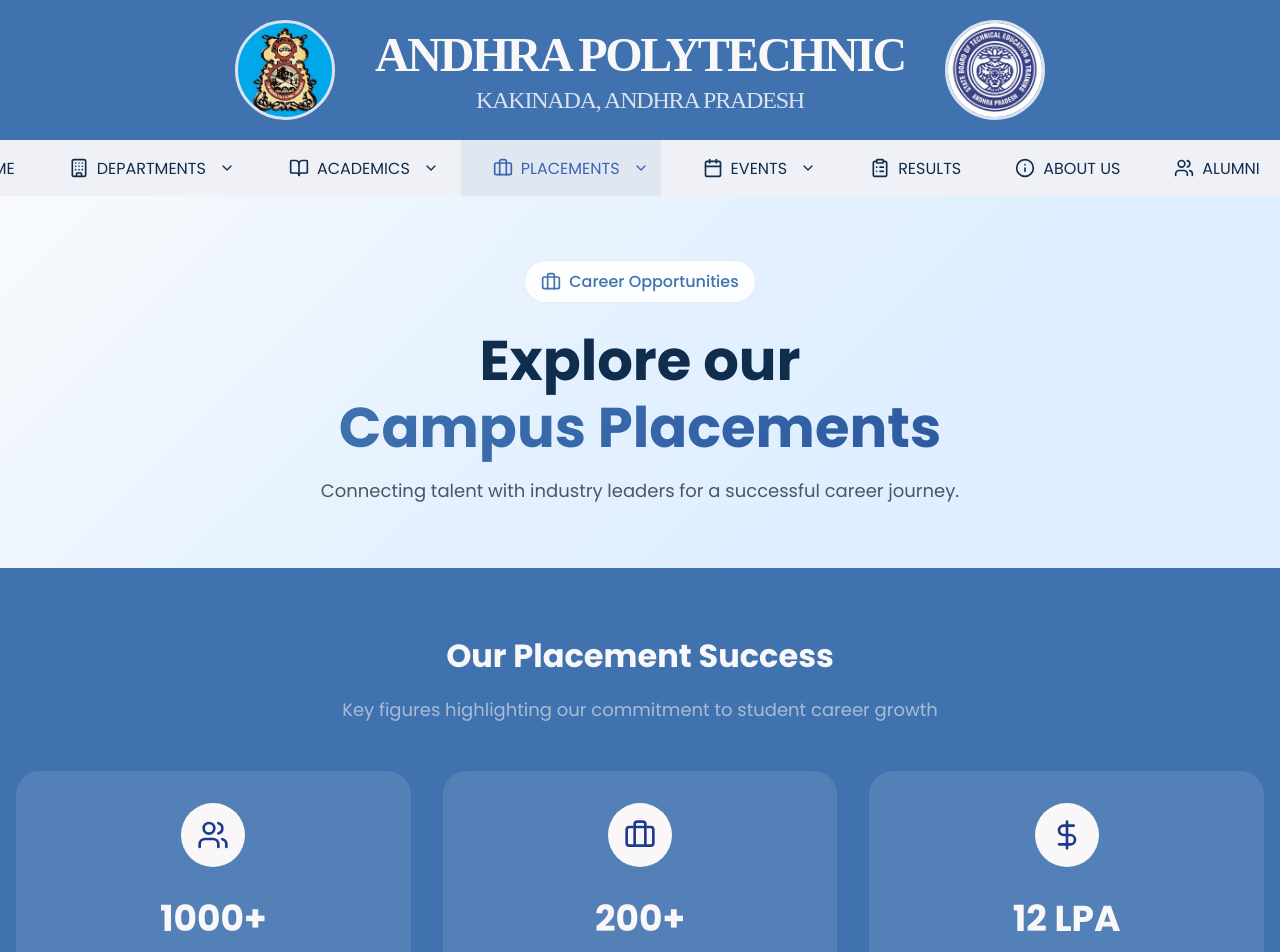
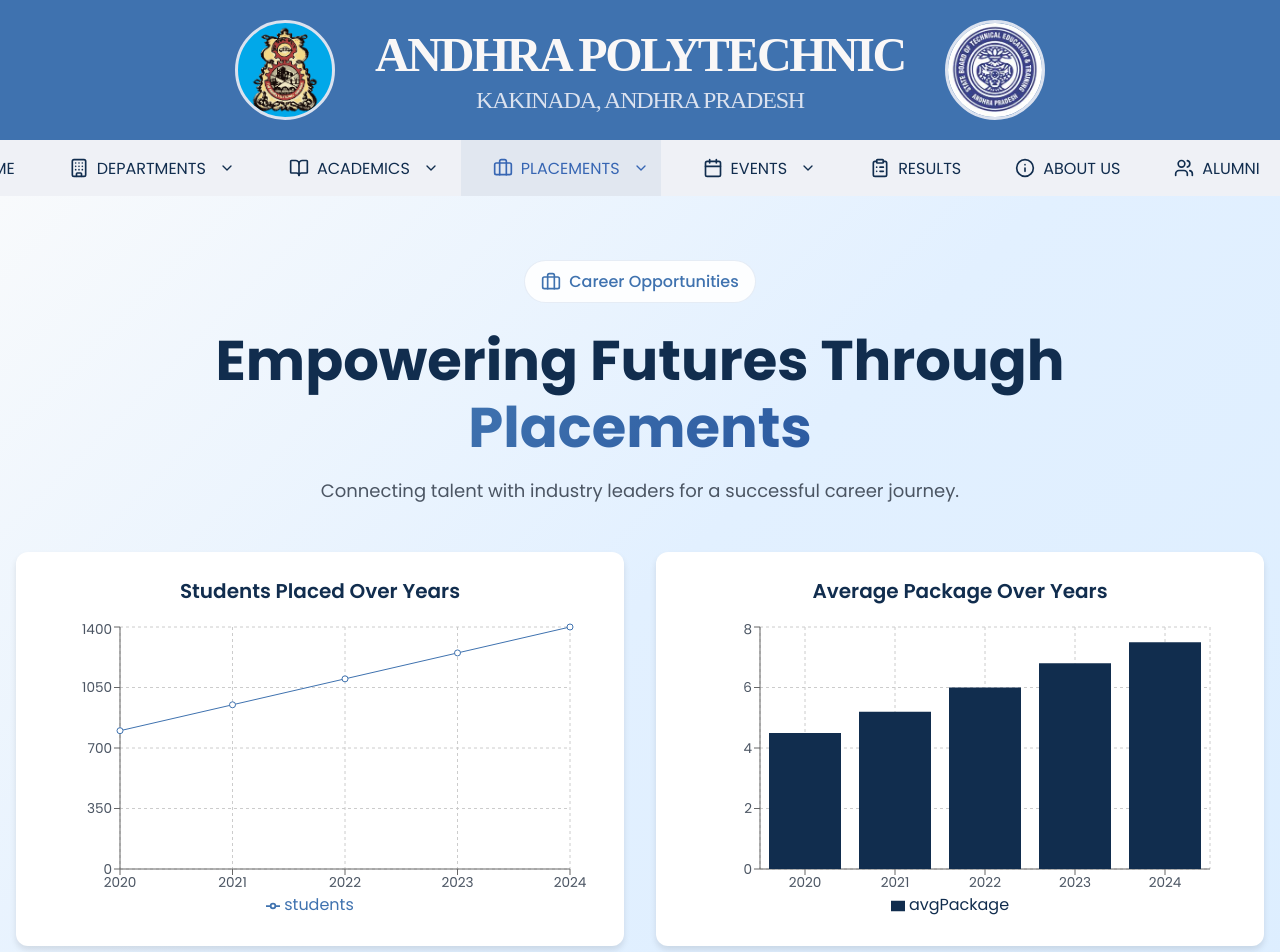
Before and after one commit to DhanushSaiCoder/AndhraPolytechnic, a React (Create React App) app in the folder frontend/: page /placements in a window 1280 px wide. Shown: the top 952 px of the page. Built offline with nearby package versions, Linux system fonts and the light colour scheme.

Commit message:
+charts placements

```diff
--- a/frontend/src/components/PlacementsComponents/PlacementsHeroSection.js
+++ b/frontend/src/components/PlacementsComponents/PlacementsHeroSection.js
@@ -1,6 +1,23 @@
 import React from 'react';
 import '../../styles/PlacementsStyles/PlacementsHeroSection.css';
 import { Briefcase } from 'lucide-react';
+import { LineChart, Line, BarChart, Bar, XAxis, YAxis, CartesianGrid, Tooltip, Legend, ResponsiveContainer } from 'recharts';
+
+const studentsData = [
+  { year: '2020', students: 800 },
+  { year: '2021', students: 950 },
+  { year: '2022', students: 1100 },
+  { year: '2023', students: 1250 },
+  { year: '2024', students: 1400 },
+];
+
+const packageData = [
+  { year: '2020', avgPackage: 4.5 },
+  { year: '2021', avgPackage: 5.2 },
+  { year: '2022', avgPackage: 6.0 },
+  { year: '2023', avgPackage: 6.8 },
+  { year: '2024', avgPackage: 7.5 },
+];
 
 const PlacementsHeroSection = () => {
     return (
@@ -10,11 +27,45 @@
                 <span className="badge-text">Career Opportunities</span>
             </div>
             <h1 className="placements-title-main">
-                Explore our <br /> <span className="title-highlight">Campus Placements</span>
+                Empowering Futures Through <br /> <span className="title-highlight">Placements</span>
             </h1>
             <p className="placements-description-main">
                 Connecting talent with industry leaders for a successful career journey.
             </p>
+
+            <div className="charts-grid">
+                <div className="chart-card">
+                    <h3>Students Placed Over Years</h3>
+                    <ResponsiveContainer width="100%" height={300}>
+                        <LineChart data={studentsData} margin={{
+                            top: 5, right: 30, left: 20, bottom: 5,
+                        }}>
+                            <CartesianGrid strokeDasharray="3 3" />
+                            <XAxis dataKey="year" />
+                            <YAxis />
+                            <Tooltip />
+                            <Legend />
+                            <Line type="monotone" dataKey="students" stroke="#3F72AF" activeDot={{ r: 8 }} />
+                        </LineChart>
+                    </ResponsiveContainer>
+                </div>
+
+                <div className="chart-card">
+                    <h3>Average Package Over Years</h3>
+                    <ResponsiveContainer width="100%" height={300}>
+                        <BarChart data={packageData} margin={{
+                            top: 5, right: 30, left: 20, bottom: 5,
+                        }}>
+                            <CartesianGrid strokeDasharray="3 3" />
+                            <XAxis dataKey="year" />
+                            <YAxis />
+                            <Tooltip />
+                            <Legend />
+                            <Bar dataKey="avgPackage" fill="#112D4E" />
+                        </BarChart>
+                    </ResponsiveContainer>
+                </div>
+            </div>
         </header>
     );
 }
--- a/frontend/src/styles/PlacementsStyles/PlacementsHeroSection.css
+++ b/frontend/src/styles/PlacementsStyles/PlacementsHeroSection.css
@@ -74,3 +74,82 @@
         font-size: 3.5rem;
     }
 }
+
+/* Chart styles */
+.charts-grid {
+    display: grid;
+    grid-template-columns: 1fr;
+    gap: 2rem;
+    margin-top: 3rem; /* Add some space from the text above */
+}
+
+@media (min-width: 768px) {
+    .charts-grid {
+        grid-template-columns: repeat(auto-fit, minmax(450px, 1fr));
+    }
+}
+
+.chart-card {
+    background-color: #fff;
+    border-radius: 0.75rem;
+    box-shadow: 0 4px 6px rgba(0, 0, 0, 0.1);
+    padding: 1.5rem;
+    transition: transform 0.3s ease, box-shadow 0.3s ease;
+}
+
+.chart-card:hover {
+    transform: translateY(-5px);
+    box-shadow: 0 8px 12px rgba(0, 0, 0, 0.15);
+}
+
+.chart-card h3 {
+    font-size: 1.25rem;
+    font-weight: 600;
+    color: #112D4E;
+    margin-bottom: 1rem;
+    text-align: center;
+}
+
+/* Recharts specific styling */
+.recharts-wrapper {
+    font-family: "Poppins", sans-serif;
+}
+
+.recharts-tooltip-wrapper {
+    background-color: rgba(255, 255, 255, 0.9) !important;
+    border: 1px solid #DBE2EF !important;
+    border-radius: 0.5rem !important;
+    padding: 0.5rem !important;
+    box-shadow: 0 2px 4px rgba(0, 0, 0, 0.1);
+}
+
+.recharts-tooltip-label {
+    font-weight: 600;
+    color: #112D4E;
+}
+
+.recharts-tooltip-item {
+    color: #3F72AF !important;
+}
+
+.recharts-legend-item {
+    color: #4b5563 !important;
+}
+
+.recharts-cartesian-axis-tick-value {
+    font-size: 0.85rem;
+    fill: #4b5563;
+}
+
+.recharts-label {
+    fill: #112D4E;
+}
+
+@media (max-width: 768px) {
+    .chart-card {
+        padding: 1rem;
+    }
+    .chart-card h3 {
+        font-size: 1.1rem;
+    }
+}
--- a/package.json
+++ b/package.json
@@ -10,5 +10,8 @@
   },
   "keywords": [],
   "author": "",
-  "license": "ISC"
+  "license": "ISC",
+  "dependencies": {
+    "recharts": "^3.1.2"
+  }
 }
```
Also changed, not shown: 1 other file (tests, documents, lock files or other folders).
